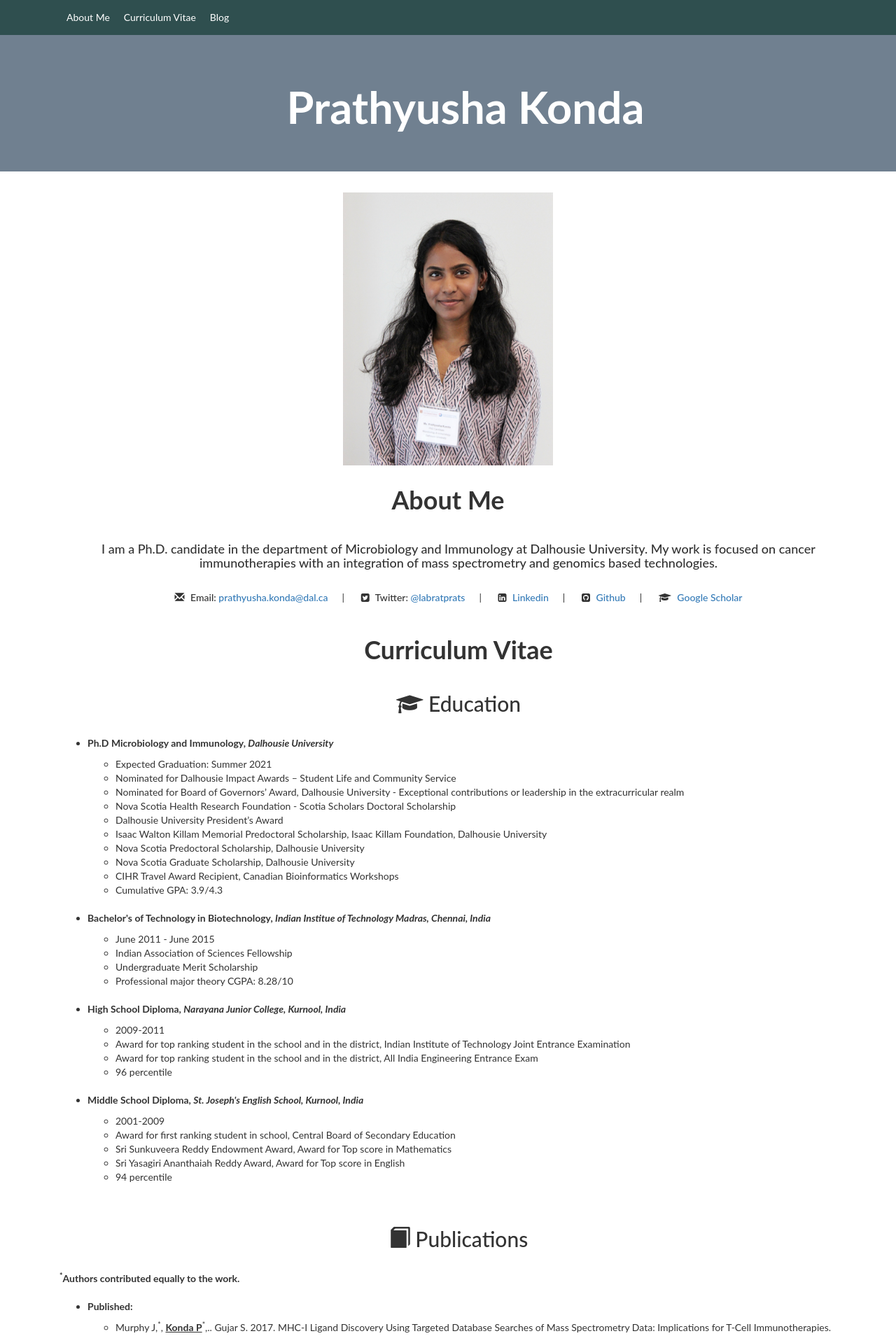
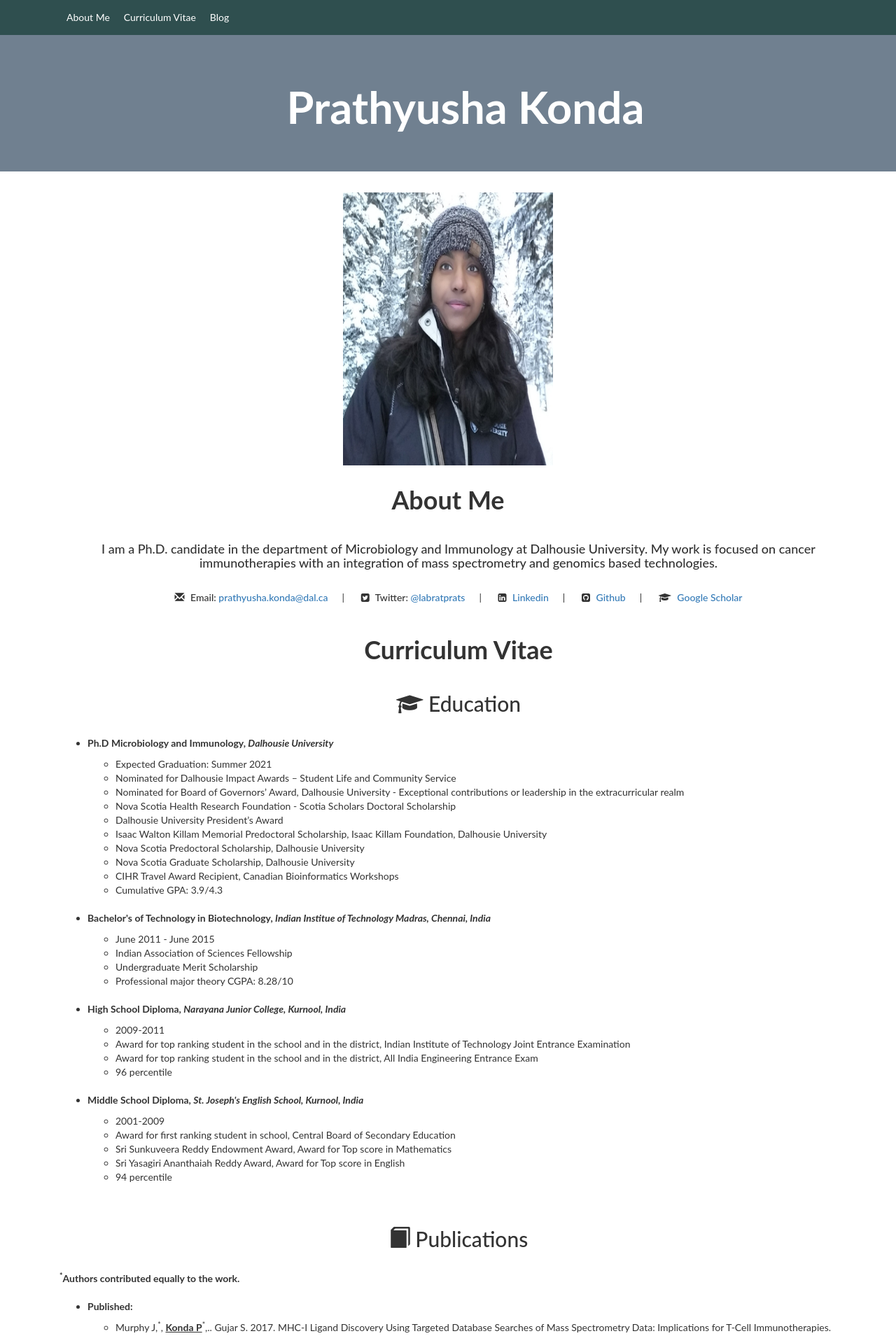
Before and after one commit to Prathyusha-konda/Prathyusha-konda.github.io, a Jekyll site: the page built from index.md, in a window 1280 px wide. Shown: the top 1909 px of the page at 70% size. Built offline with Jekyll 4.4.1, drawn with Linux system fonts in a browser that asks for light colours; nearby versions of some CDN libraries.

Commit message:
Update index.md

```diff
--- a/index.md
+++ b/index.md
@@ -7,7 +7,7 @@ page_title: Prathyusha Konda
 scroll: true
 ---
 <p align="center">
-  <img src="images/header_new_copy.jpg" width="300" height="390" alt="hi" class="inline" />
+  <img src="images/Pkonda_new.jpg" width="300" height="390" alt="hi" class="inline" />
 </p>
 <div class="container" id="about">
 </div>
```
